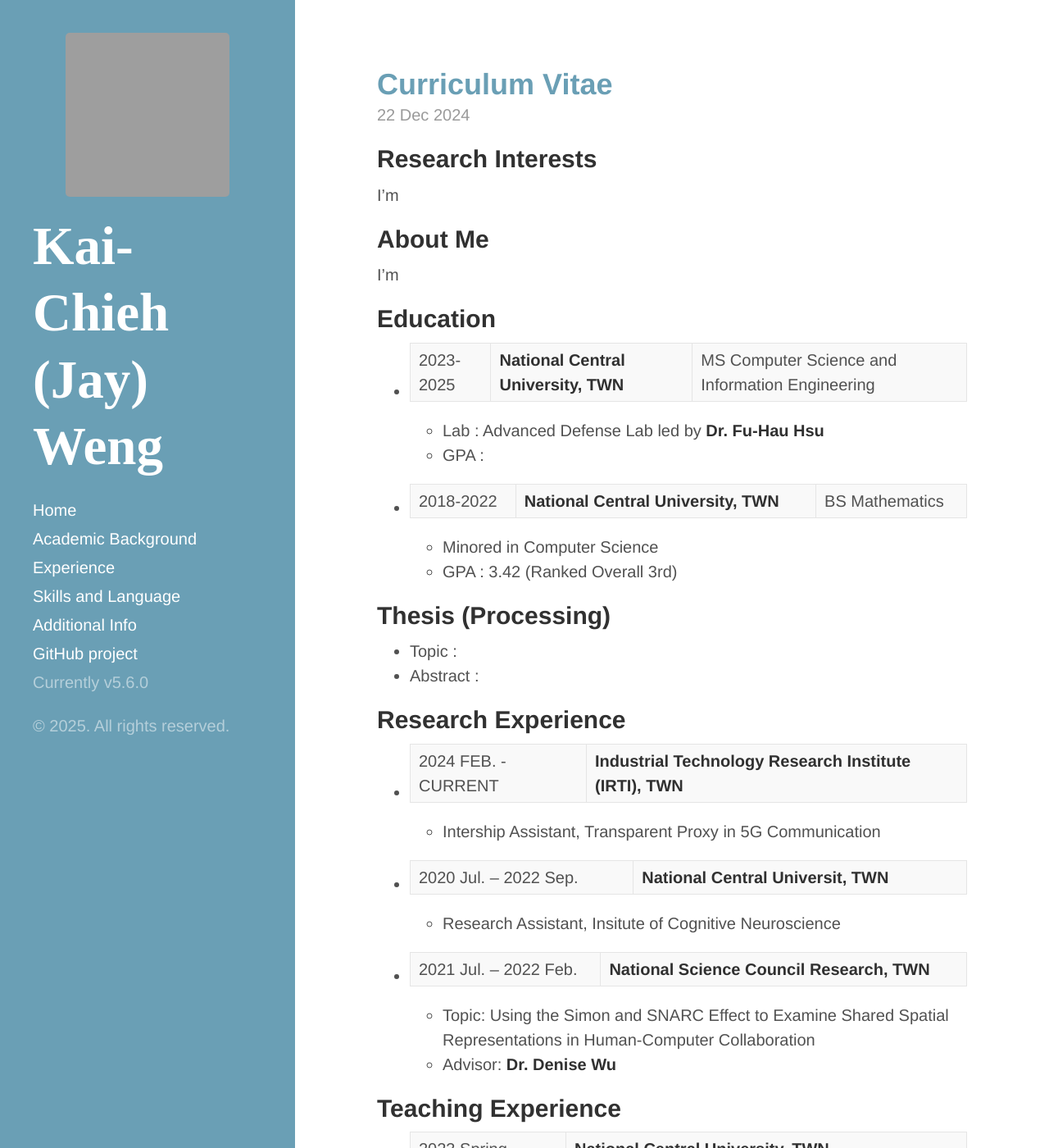
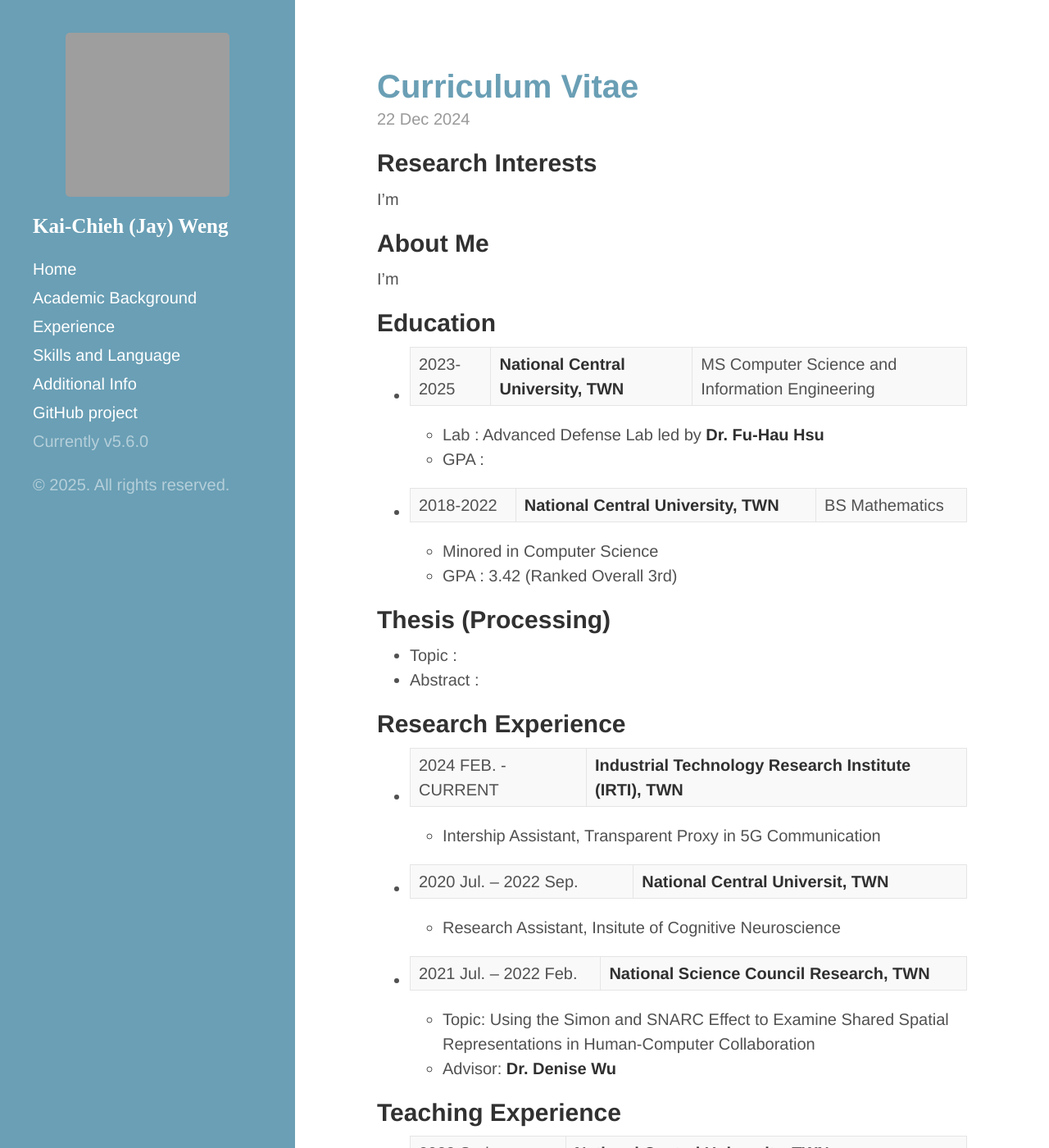
Before and after one commit to FactorialK/FactorialK.github.io, a Jekyll site: the page built from index.html, in a window 1280 px wide and 1400 px high. Shown: the whole window at 82% size. Built offline with Jekyll 4.4.1, drawn with Linux system fonts in a browser that asks for light colours; the list of posts is cut into pages by our own code; grey boxes are pictures that could not be loaded.

Commit message:
Modifying some contents

```diff
--- a/public/css/hyde.css
+++ b/public/css/hyde.css
@@ -80,7 +80,7 @@ html {
   color: #fff;
   margin-top: 0;
   font-family: "Abril Fatface", serif;
-  font-size: 3.25rem;
+  font-size: 1.25rem;
 }
 
 /* Sidebar nav */
--- a/public/css/poole.css
+++ b/public/css/poole.css
@@ -338,8 +338,6 @@ tbody tr:nth-child(odd) th {
 .post-title,
 .post-title a {
   color: #303030;
-  font-size: 1.8rem; /* 或用 px：24px */
-  font-weight: bold;
 }
 .page-title,
 .post-title {
```
